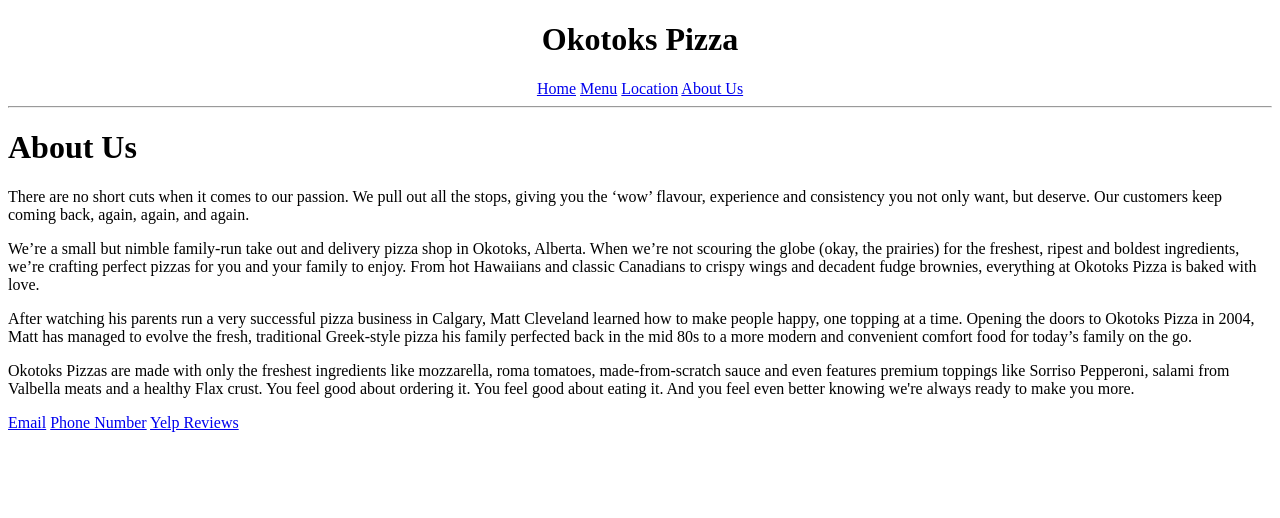
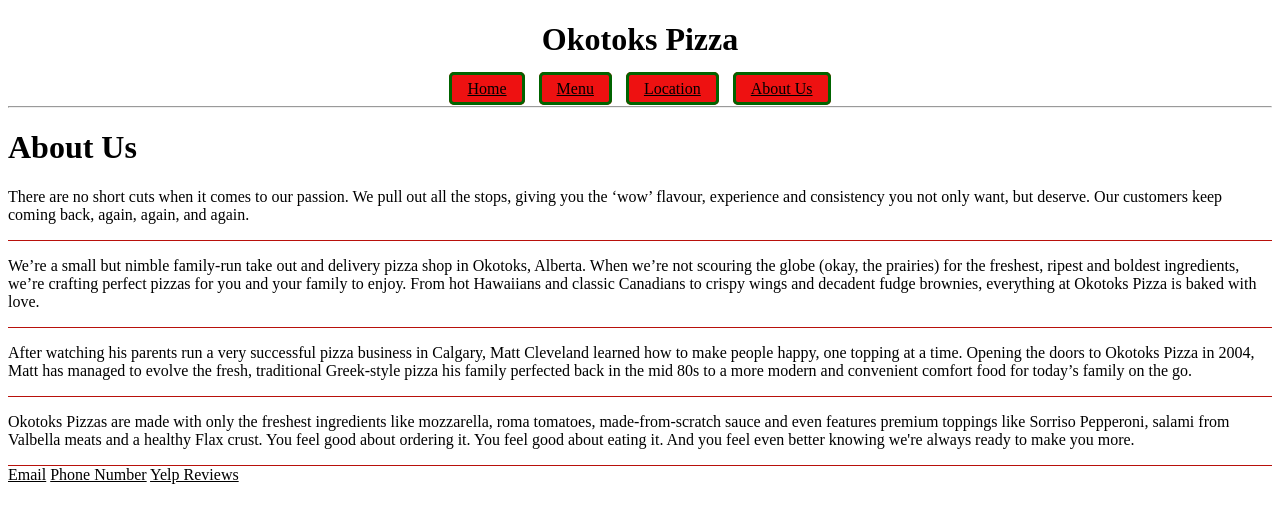
Before and after one commit to 8LZ8/OkotoksPizza, a plain HTML site: page pages/aboutus.html in a window 1280 px wide. Drawn offline with Linux system fonts and the light colour scheme.

Commit message:
Added new CSS selectors

```diff
--- a/css/style.css
+++ b/css/style.css
@@ -0,0 +1,33 @@
+article section {
+    border-bottom: 1px solid  rgb(184, 17, 11);
+}
+
+nav > a {
+    color: rgb(255, 254, 254);
+    background-color: rgb(238, 17, 17);
+    border: 3px solid darkgreen;
+    border-radius: 5px;
+    padding: 5px 15px;
+    margin: 5px;
+}
+
+h2 + img {
+    border-radius: 50%;
+}
+
+a:link {
+    color:black;
+}
+
+a:visited {
+    color:rgb(250, 250, 255);
+}
+
+nav > a:hover {
+    background-color:#a0240f;
+}
+
+nav > a:active {
+    background-color:#3f0e06;
+    color:white;
+}
--- a/pages/aboutus.html
+++ b/pages/aboutus.html
@@ -12,6 +12,7 @@
     <meta property="og:description" content="Okotoks Pizza is a small but nimble family-run take out and delivery pizza shop in Okotoks, Alberta." />
     <meta property="og:image" content="https://e9jjd3u0xa-flywheel.netdna-ssl.com/wp-content/uploads/2016/07/proof_2-1-1024x682.jpg" />
     <title>Okotoks Pizza | About Us</title>
+    <link rel="stylesheet" href="../css/style.css">
 </head>
 <body>
     <header>
```
Also changed, not shown: index.html (+1 -0 lines), pages/location.html (+1 -0 lines), pages/menu.html (+1 -0 lines).
